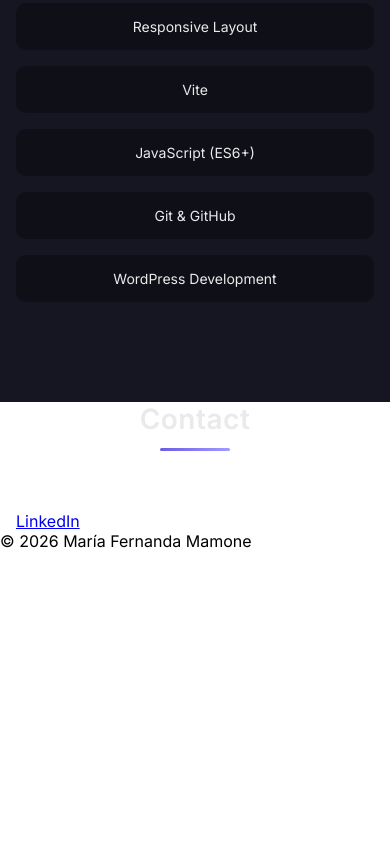
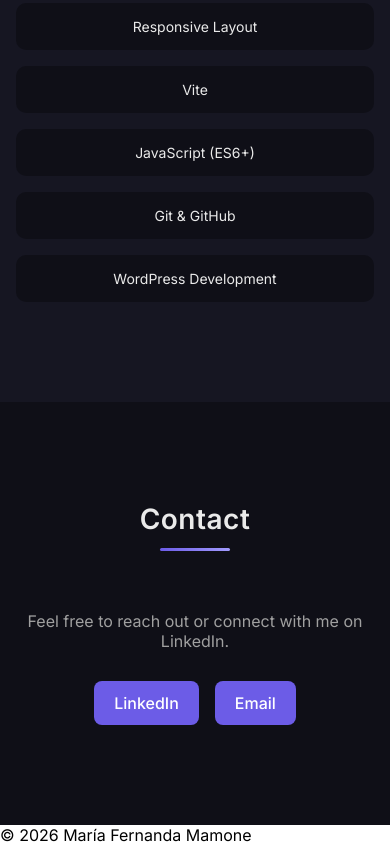
Before and after one commit to mariafernandamamone/Fernanda-Mamone-Portfolio, a website built with Vite: page index.html in a window 390 px wide. Shown: the part 4217-5062 px from the top of the page. Before the commit the page ends 4768 px from the top, so only its background shows below. Built offline with nearby package versions, Linux system fonts and the light colour scheme.

Commit message:
feat: add Contact section with CTA button and responsive layout

```diff
--- a/index.html
+++ b/index.html
@@ -230,12 +230,22 @@
             </section>
 
             <!-- CONTACT -->
-            <section class="contact container">
-                <h2 class="section__title">Contact</h2>
+            <section class="contact">
+                <div class="container">
+                    <h2 class="section__title">Contact</h2>
 
-                <a class="contact__link" href="https://www.linkedin.com/in/mfmamone/" target="_blank">
-                    LinkedIn
-                </a>
+                    <p class="contact__text">
+                    Feel free to reach out or connect with me on LinkedIn.
+                    </p>
+
+                    <div class="contact__links">
+                    <a class="contact__link" href="https://www.linkedin.com/in/mfmamone/" target="_blank">
+                        LinkedIn
+                    </a>
+
+                    <a class="contact__link contact__link--secondary" href="mailto:mariafrenchitas@gmail.com">Email</a>
+                    </div>
+                </div>
             </section>
 
         </main>
--- a/src/sass/components/_components.scss
+++ b/src/sass/components/_components.scss
@@ -2,3 +2,4 @@
 @forward "about";
 @forward "projects";
 @forward "skills";
+@forward "contact";
--- /dev/null
+++ b/src/sass/components/_contact.scss
@@ -0,0 +1,25 @@
+@use '../abstracts/abstracts' as *;
+
+.contact {
+  padding: 100px 0;
+  background: $color-bg;
+  text-align: center;
+
+  &__text {
+    color: $color-muted;
+    font-size: 16px;
+    margin-top: 20px;
+  }
+
+  &__links {
+  margin-top: 30px;
+  display: flex;
+  justify-content: center;
+  gap: 16px;
+  flex-wrap: wrap;
+}
+
+    &__link {
+    @include btn-primary;
+  }
+}
```
